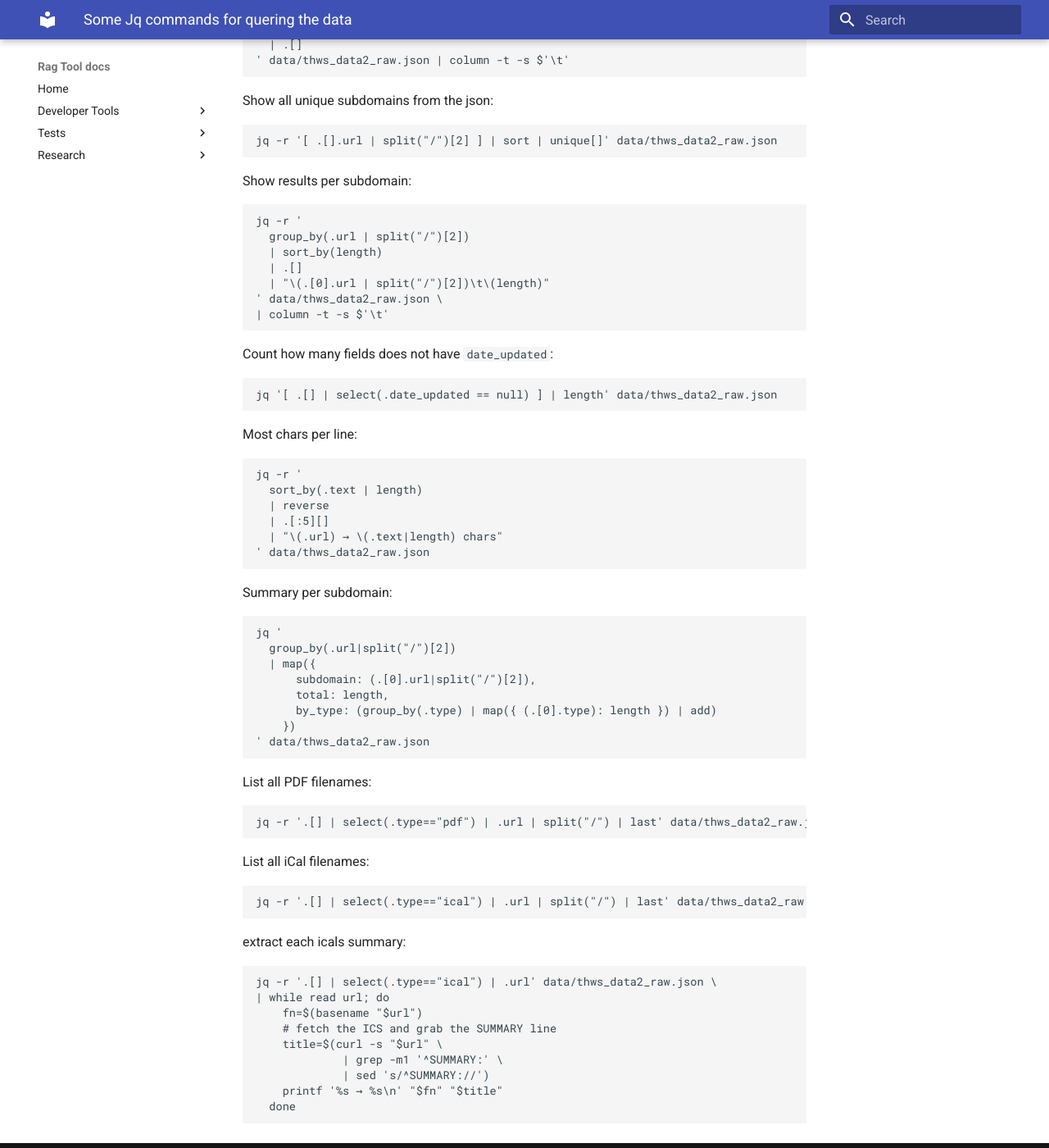
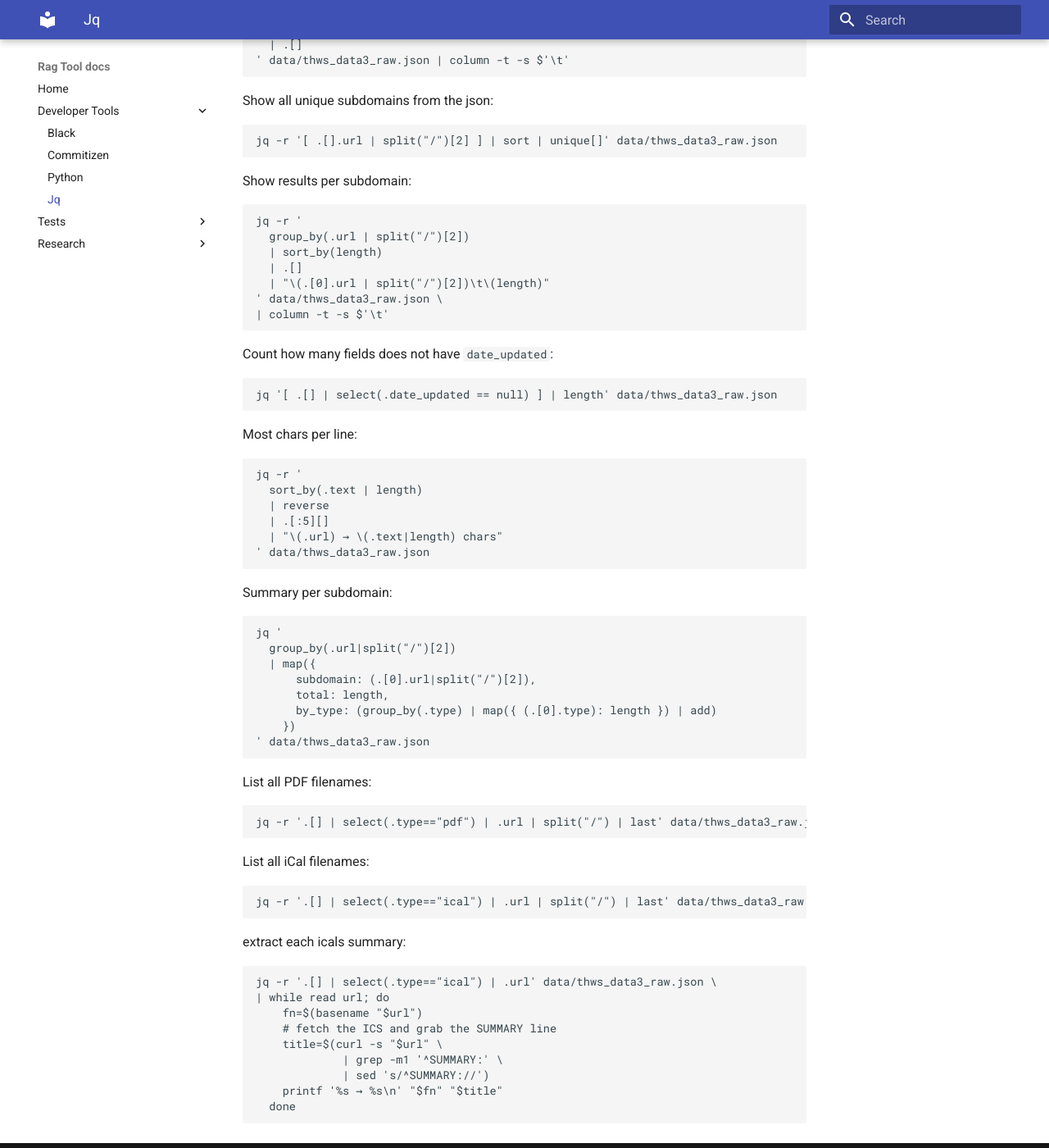
Before and after one commit to lndrlng/ask_THWS, an MkDocs documentation site: the page built from docs/dev-tools/jq.md, in a window 1280 px wide and 1400 px high, scrolled down 341 px. Shown: the whole window at 82% size. Built offline with MkDocs 1.6.1 and Material for MkDocs 9.7.7, drawn with Linux system fonts in a browser that asks for light colours; some of the changed text lies outside the part shown.

Commit message:
add new sraping result

````diff
--- a/docs/dev-tools/jq.md
+++ b/docs/dev-tools/jq.md
@@ -2,7 +2,7 @@
 
 Show total entries:
 ```shell
-jq 'length' data/thws_data2_raw.json
+jq 'length' data/thws_data3_raw.json
 ```
 
 Show count of different types:
@@ -11,13 +11,13 @@
   group_by(.type)
   | map("\(.[0].type)\t\(length)")
   | .[]
-' data/thws_data2_raw.json | column -t -s $'\t'
+' data/thws_data3_raw.json | column -t -s $'\t'
 ```
 
 Show all unique subdomains from the json:
 
 ```shell
-jq -r '[ .[].url | split("/")[2] ] | sort | unique[]' data/thws_data2_raw.json
+jq -r '[ .[].url | split("/")[2] ] | sort | unique[]' data/thws_data3_raw.json
 ```
 
 Show results per subdomain:
@@ -28,13 +28,13 @@
   | sort_by(length)
   | .[]
   | "\(.[0].url | split("/")[2])\t\(length)"
-' data/thws_data2_raw.json \
+' data/thws_data3_raw.json \
 | column -t -s $'\t'
 ```
 
 Count how many fields does not have `date_updated`:
 ```shell
-jq '[ .[] | select(.date_updated == null) ] | length' data/thws_data2_raw.json
+jq '[ .[] | select(.date_updated == null) ] | length' data/thws_data3_raw.json
 ```
 
 Most chars per line:
@@ -44,7 +44,7 @@
   | reverse
   | .[:5][]
   | "\(.url) → \(.text|length) chars"
-' data/thws_data2_raw.json
+' data/thws_data3_raw.json
 ```
 
 Summary per subdomain:
@@ -56,22 +56,22 @@
       total: length,
       by_type: (group_by(.type) | map({ (.[0].type): length }) | add)
     })
-' data/thws_data2_raw.json
+' data/thws_data3_raw.json
 ```
 
 List all PDF filenames:
 ```shell
-jq -r '.[] | select(.type=="pdf") | .url | split("/") | last' data/thws_data2_raw.json
+jq -r '.[] | select(.type=="pdf") | .url | split("/") | last' data/thws_data3_raw.json
 ```
 
 List all iCal filenames:
 ```shell
-jq -r '.[] | select(.type=="ical") | .url | split("/") | last' data/thws_data2_raw.json
+jq -r '.[] | select(.type=="ical") | .url | split("/") | last' data/thws_data3_raw.json
 ```
 
 extract each icals summary:
 ```shell
-jq -r '.[] | select(.type=="ical") | .url' data/thws_data2_raw.json \
+jq -r '.[] | select(.type=="ical") | .url' data/thws_data3_raw.json \
 | while read url; do
     fn=$(basename "$url")
     # fetch the ICS and grab the SUMMARY line
--- a/mkdocs.yml
+++ b/mkdocs.yml
@@ -8,6 +8,7 @@
       - Black: dev-tools/black.md
       - Commitizen: dev-tools/commitizen.md
       - Python: dev-tools/python.md
+      - Jq: dev-tools/jq.md
   - Tests:
       - Testfragen: tests/fragen.md
       - Erster Test: tests/first_results.md
````
Also changed, not shown: README.md (+0 -2 lines), 4 other files.
